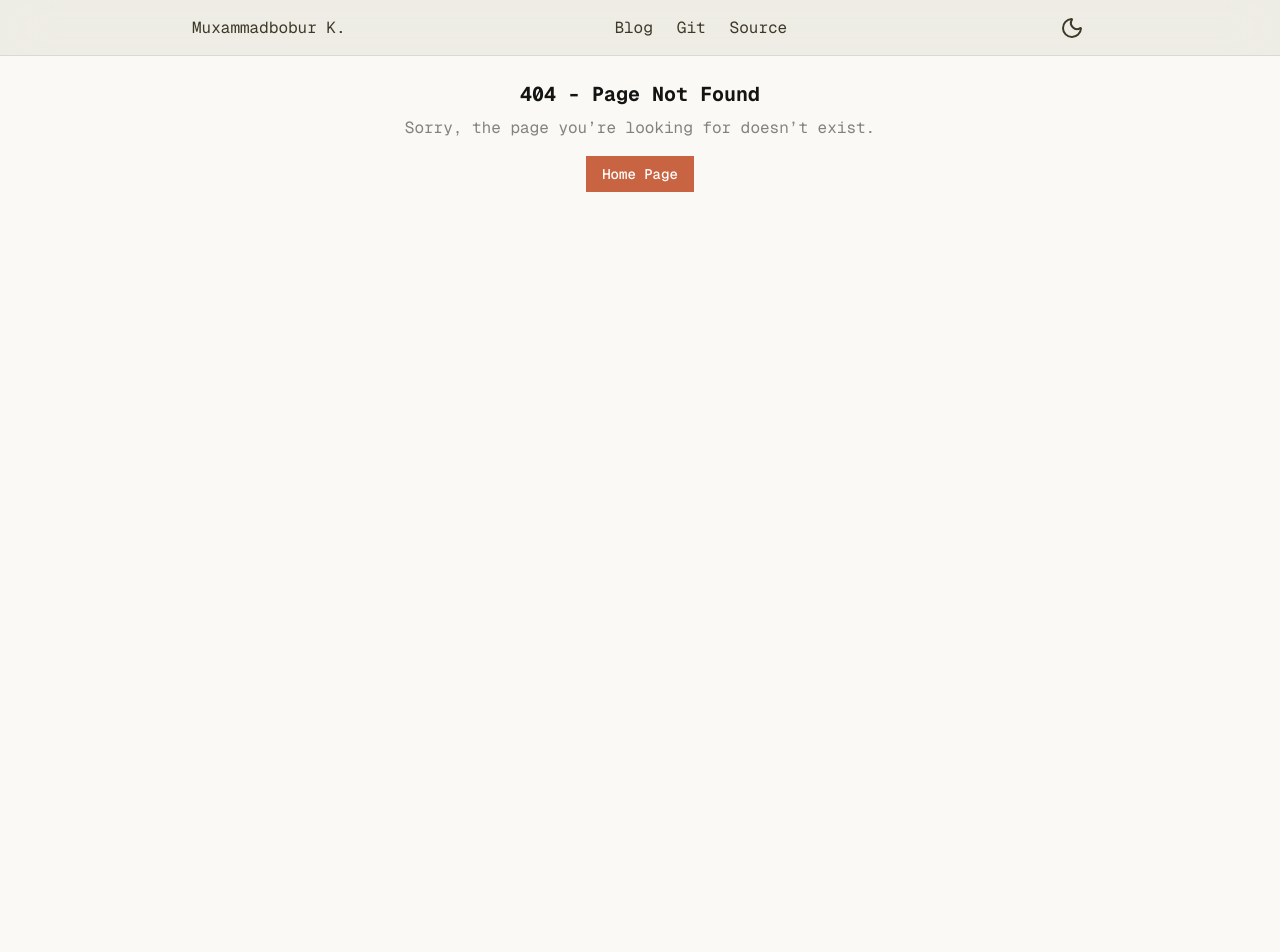
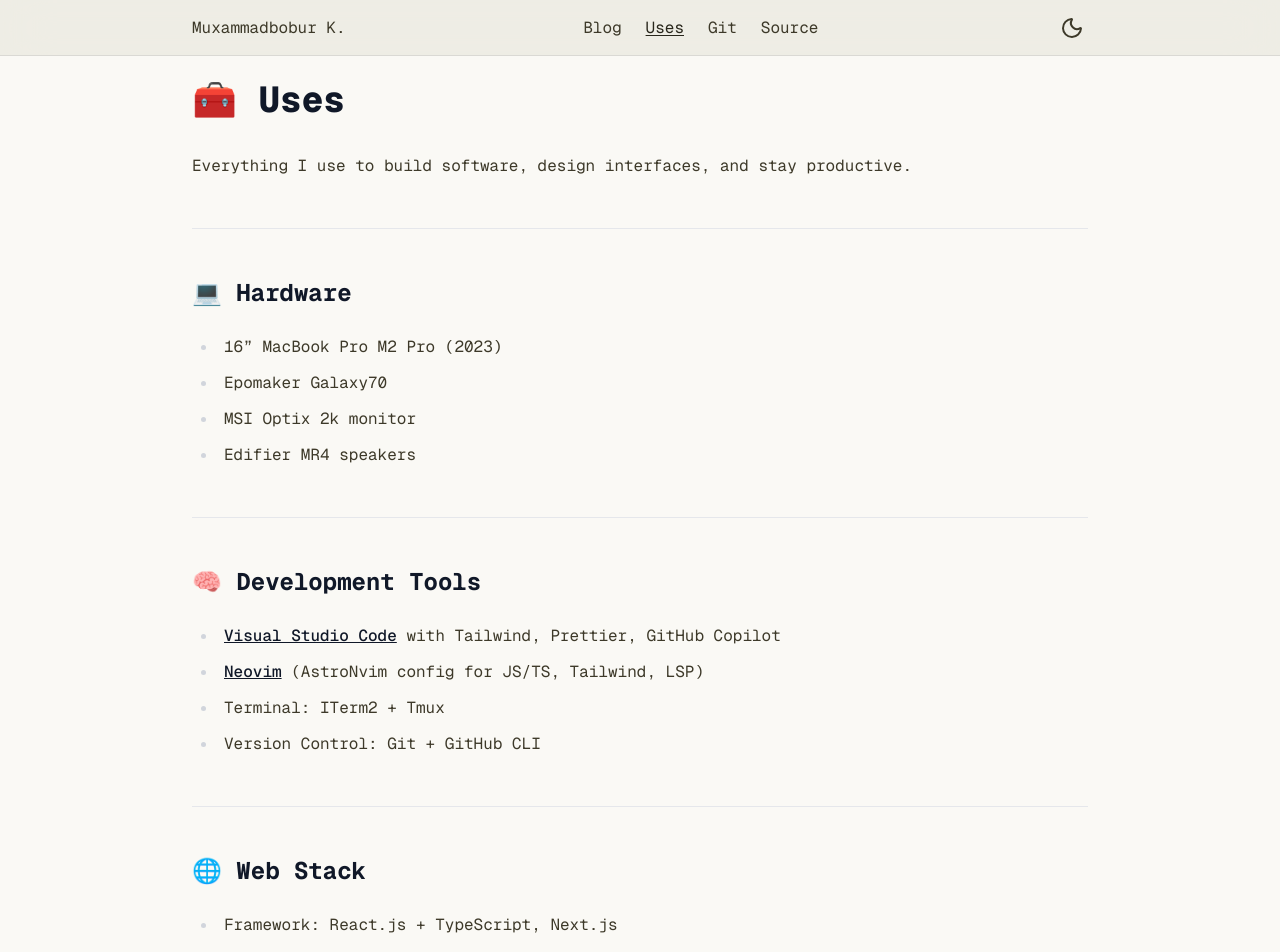
Before and after one commit to bobur-ops/BoburKomilov-homepage, a Next.js app: page /uses in a window 1280 px wide. Before the commit this address had no page. Shown: the top 952 px of the page. Before the commit the page ends 800 px from the top, so only its background shows below. Built offline with nearby package versions, Linux system fonts and the light colour scheme.

Commit message:
uses page

```diff
--- /dev/null
+++ b/src/app/uses/page.tsx
@@ -0,0 +1,12 @@
+"use client";
+
+import Content from "./uses.mdx";
+import MdxWrapper from "@/components/MdxWrapper";
+
+export default function UsesPage() {
+  return (
+    <MdxWrapper>
+      <Content />
+    </MdxWrapper>
+  );
+}
--- /dev/null
+++ b/src/app/uses/uses.mdx
@@ -0,0 +1,58 @@
+# 🧰 Uses
+
+Everything I use to build software, design interfaces, and stay productive.
+
+---
+
+## 💻 Hardware
+
+- 16” MacBook Pro M2 Pro (2023)
+- Epomaker Galaxy70
+- MSI Optix 2k monitor
+- Edifier MR4 speakers
+
+---
+
+## 🧠 Development Tools
+
+- [Visual Studio Code](https://code.visualstudio.com/) with Tailwind, Prettier, GitHub Copilot
+- [Neovim](https://neovim.io/) (AstroNvim config for JS/TS, Tailwind, LSP)
+- Terminal: ITerm2 + Tmux
+- Version Control: Git + GitHub CLI
+
+---
+
+## 🌐 Web Stack
+
+- Framework: React.js + TypeScript, Next.js
+- Styling: [Tailwind CSS](https://tailwindcss.com/) + [ShadCN UI](https://ui.shadcn.com/)
+- Charts: Recharts, ApexCharts
+- Data fetching: TanStack Query
+- Build: Vite, Turborepo, PNPM
+
+---
+
+## 🧩 Design & Inspiration
+
+- Figma for prototyping
+- Dribbble, minimal.cc, Mobbin for UI ideas
+- Heroicons + Iconify for SVGs
+
+---
+
+## ☁️ Hosting / DevOps
+
+- Vercel for all frontend
+- GitHub Actions + Turborepo caching
+
+---
+
+## 🧘 Personal Stack
+
+- Music: lo-fi, synthwave, film soundtracks
+- Reading: Clean Code, Shape Up, The Almanack of Naval
+- Habits: pomodoro, walking daily
+
+---
+
+_This page is inspired by [uses.tech](https://uses.tech/)._
--- a/src/components/MobileLinksMenu.tsx
+++ b/src/components/MobileLinksMenu.tsx
@@ -42,6 +42,11 @@ export default function MobileLinksMenu() {
           </Link>
         </DropdownMenuItem>
         <DropdownMenuItem>
+          <Link className="w-full h-full" href={"/uses"}>
+            Uses
+          </Link>
+        </DropdownMenuItem>
+        <DropdownMenuItem>
           <Link className="w-full h-full" href={"/git"}>
             Git
           </Link>
--- a/src/components/Navbar.tsx
+++ b/src/components/Navbar.tsx
@@ -2,6 +2,7 @@ import ThemeSwitcher from "@/features/theme/ThemeSwitcher";
 import Link from "next/link";
 import Portal from "./Portal";
 import MobileLinksMenu from "./MobileLinksMenu";
+import NavbarLink from "./NavbarLink";
 
 export default function Navbar() {
   return (
@@ -10,19 +11,15 @@ export default function Navbar() {
         <div className="w-full max-w-4xl flex justify-between items-center px-2 md:px-4 lg:px-0">
           <Link href="/">Muxammadbobur K.</Link>
           <div className="hidden md:flex items-center gap-6">
-            <Link href="/blog" className="hover:underline underline-offset-2">
-              Blog
-            </Link>
-            <Link href="/git" className="hover:underline underline-offset-2">
-              Git
-            </Link>
-            <Link
+            <NavbarLink href="/blog">Blog</NavbarLink>
+            <NavbarLink href="/uses">Uses</NavbarLink>
+            <NavbarLink href="/git">Git</NavbarLink>
+            <NavbarLink
               href="https://github.com/bobur-ops/BoburKomilov-homepage"
               target="_blank"
-              className="hover:underline underline-offset-2"
             >
               Source
-            </Link>
+            </NavbarLink>
           </div>
           <div className="flex items-center gap-2">
             <ThemeSwitcher />
--- /dev/null
+++ b/src/components/NavbarLink.tsx
@@ -0,0 +1,37 @@
+"use client";
+
+import { cn } from "@/lib/utils";
+import Link from "next/link";
+import { usePathname } from "next/navigation";
+
+type NavbarLinkProps = {
+  children: React.ReactNode;
+  href: string;
+  target?: "_blank" | "_self";
+};
+
+export default function NavbarLink({
+  children,
+  href,
+  target = "_self",
+}: NavbarLinkProps) {
+  const pathname = usePathname();
+
+  const isActiveLink =
+    pathname === href || (pathname.startsWith(href.toString()) && href !== "/");
+
+  return (
+    <Link
+      className={cn(
+        "hover:underline underline-offset-2 hover:text-accent-foreground transition-colors",
+        {
+          "text-accent-foreground underline": isActiveLink,
+        }
+      )}
+      href={href}
+      target={target}
+    >
+      {children}
+    </Link>
+  );
+}
```
